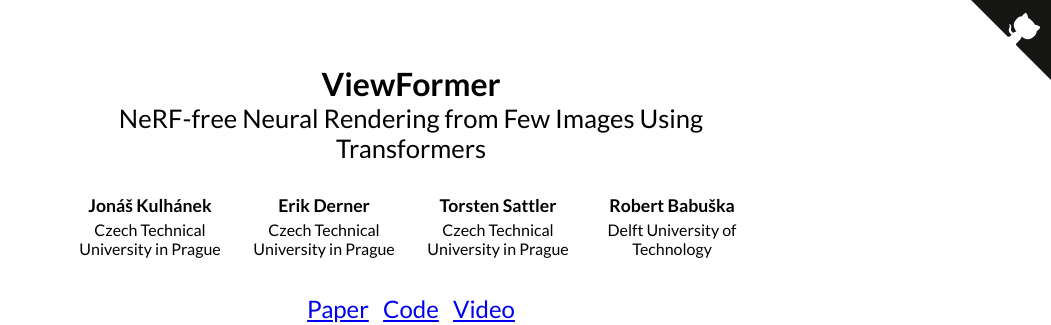
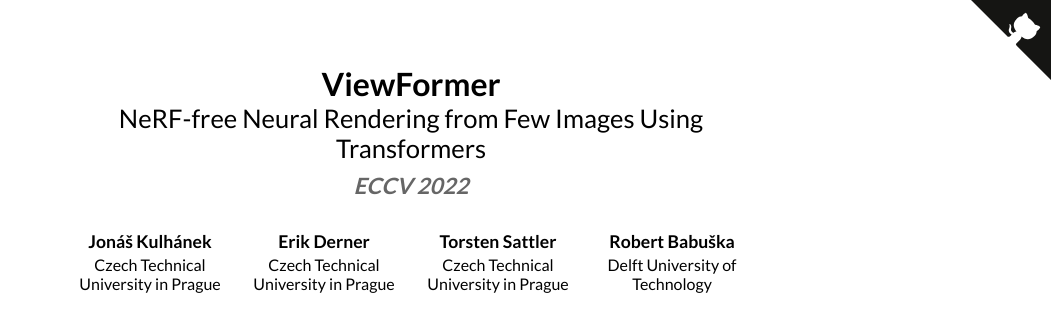
Before and after one commit to jkulhanek/viewformer, a plain HTML site: page docs/index.html in a window 1280 px wide. Shown: the top 325 px of the page, without its empty margins (229-1280 px from the left). Drawn offline with Linux system fonts and the light colour scheme.

Commit message:
Add accepted to ECCV 2022

```diff
--- a/docs/index.html
+++ b/docs/index.html
@@ -18,6 +18,7 @@
         <span class="title-main">ViewFormer</span>
         <span class="title-small">NeRF-free Neural Rendering from Few Images Using Transformers</span>
       </h1>
+      <div class="conference">ECCV 2022</div>
     </header>
     <div class="authors">
       <div class="author">
--- a/docs/style.css
+++ b/docs/style.css
@@ -30,6 +30,15 @@ h1 .title-small  {
   display: block;
   text-align: center;
   font-weight: 500;
+}
+
+header .conference {
+  text-align: center;
+  margin: -0.8rem 0 1rem 0;
+  font-size: 1.4rem;
+  color: #666;
+  font-style: italic;
+  font-weight: 600;
 }
 
 .authors {
```
